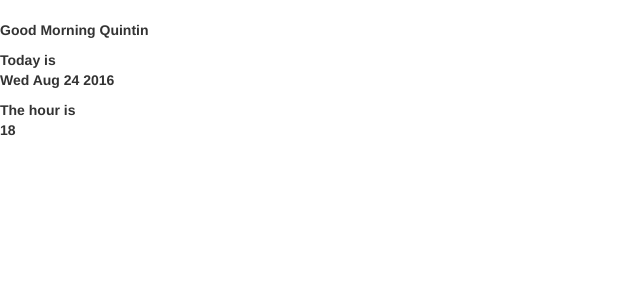
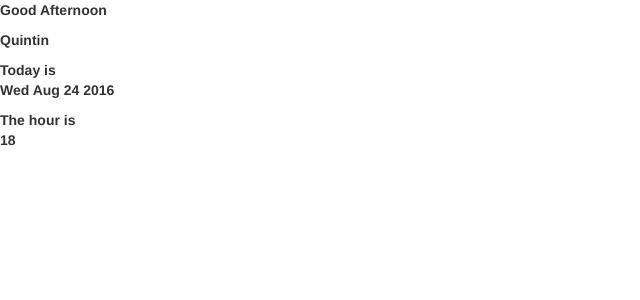
Before and after one commit to qbauer82/qbauer82.github.io, a Jekyll site: the page dashboard.html, which Jekyll copies as it is, in a window 1280 px wide. Shown: the top 300 px of the page, without its empty margins (0-640 px from the left). Built offline with Jekyll 4.4.1, drawn with Linux system fonts in a browser that asks for light colours.

Commit message:
Update dashboard.html

```diff
--- a/dashboard.html
+++ b/dashboard.html
@@ -6,7 +6,8 @@
 </head>
 </head>
 <body>
-<h1></h1><p>Good Morning Quintin</p>
+<p id="greeting"></p>
+<p>Quintin</p>
 Today is <p id="time"></p>
 The hour is <p id="hour"></p>
 <script>
@@ -14,6 +15,12 @@ var myDate = new Date();
 var myHour = myDate.getHours();
 document.getElementById("time").innerHTML = myDate.toDateString();
 document.getElementById("hour").innerHTML = myHour;
+if (myHour < 12) {
+ document.getElementById("greeting").innerHTML = "Good Morning";
+}
+else {
+ document.getElementById("greeting").innerHTML = "Good Afternoon";
+}
 </script>
 </h1>
 </body>
```
